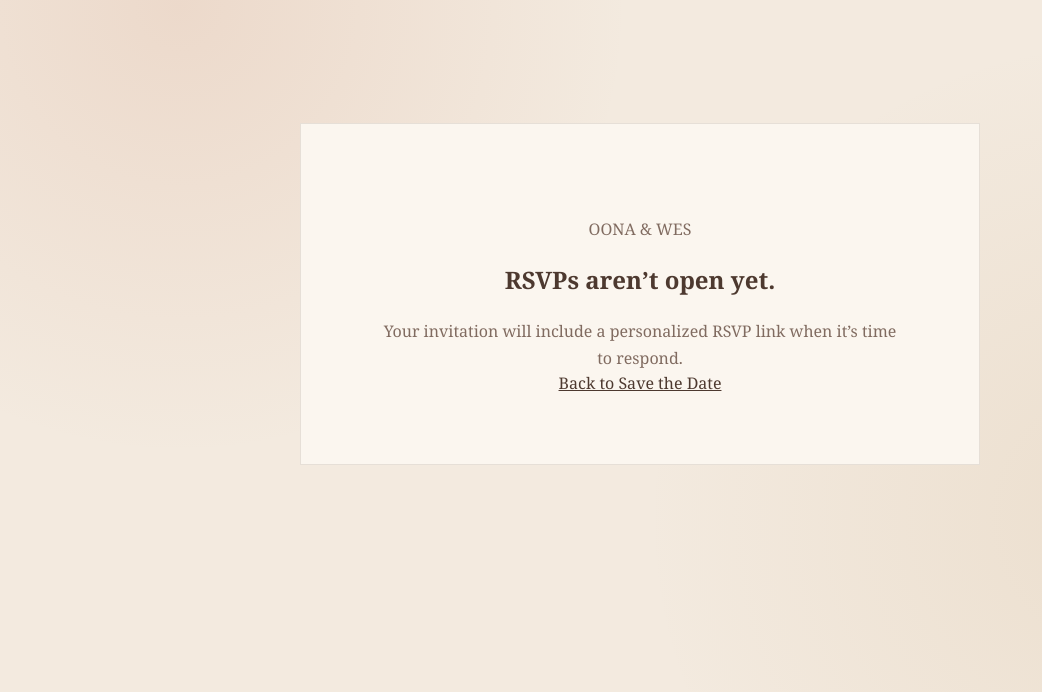
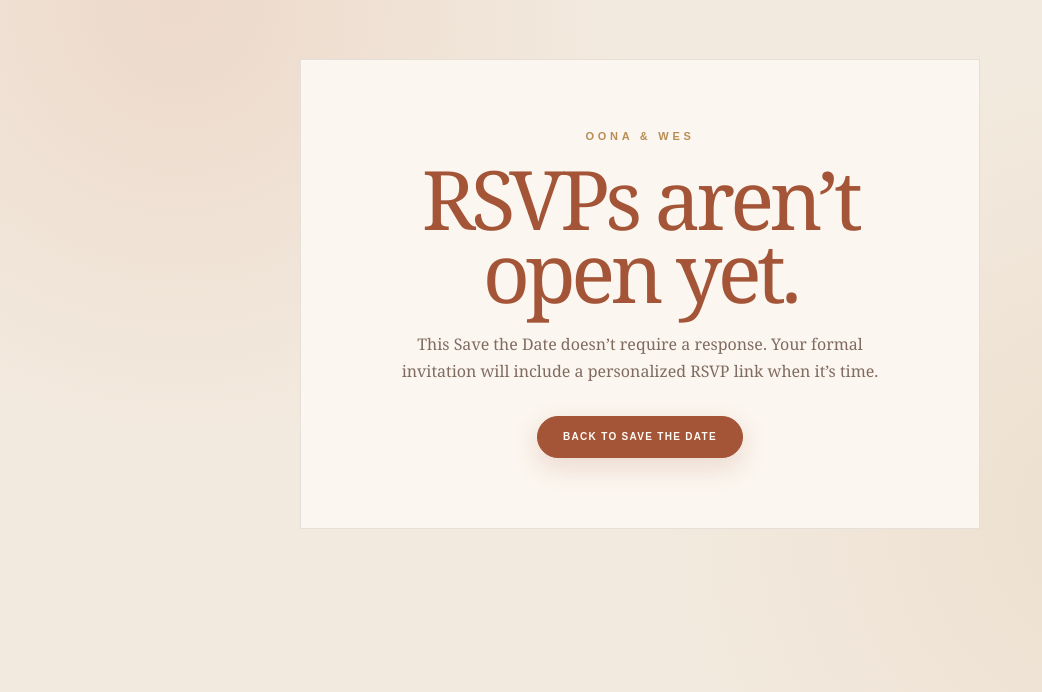
Before and after one commit to OneMeanToast/wedding, a Next.js app: page /rsvp in a window 1280 px wide. Shown: the part 106-798 px from the top of the page, without its empty margins (0-1042 px from the left). Built offline with nearby package versions, Linux system fonts and the light colour scheme.

Commit message:
Align RSVP placeholder with Save the Date flow

```diff
--- a/app/rsvp/page.tsx
+++ b/app/rsvp/page.tsx
@@ -1,11 +1,13 @@
 export default function RsvpComingSoon() {
   return (
     <main className="centerPage">
-      <section className="shell compact">
-        <p className="eyebrow">OONA &amp; WES</p>
-        <h2>RSVPs aren’t open yet.</h2>
-        <p>Your invitation will include a personalized RSVP link when it’s time to respond.</p>
-        <a className="secondary" href="/">Back to Save the Date</a>
+      <section className="compact">
+        <p className="kicker">Oona &amp; Wes</p>
+        <h1>RSVPs aren’t open yet.</h1>
+        <p>
+          This Save the Date doesn’t require a response. Your formal invitation will include a personalized RSVP link when it’s time.
+        </p>
+        <a className="calendarButton" href="/">Back to Save the Date</a>
       </section>
     </main>
   );
```
